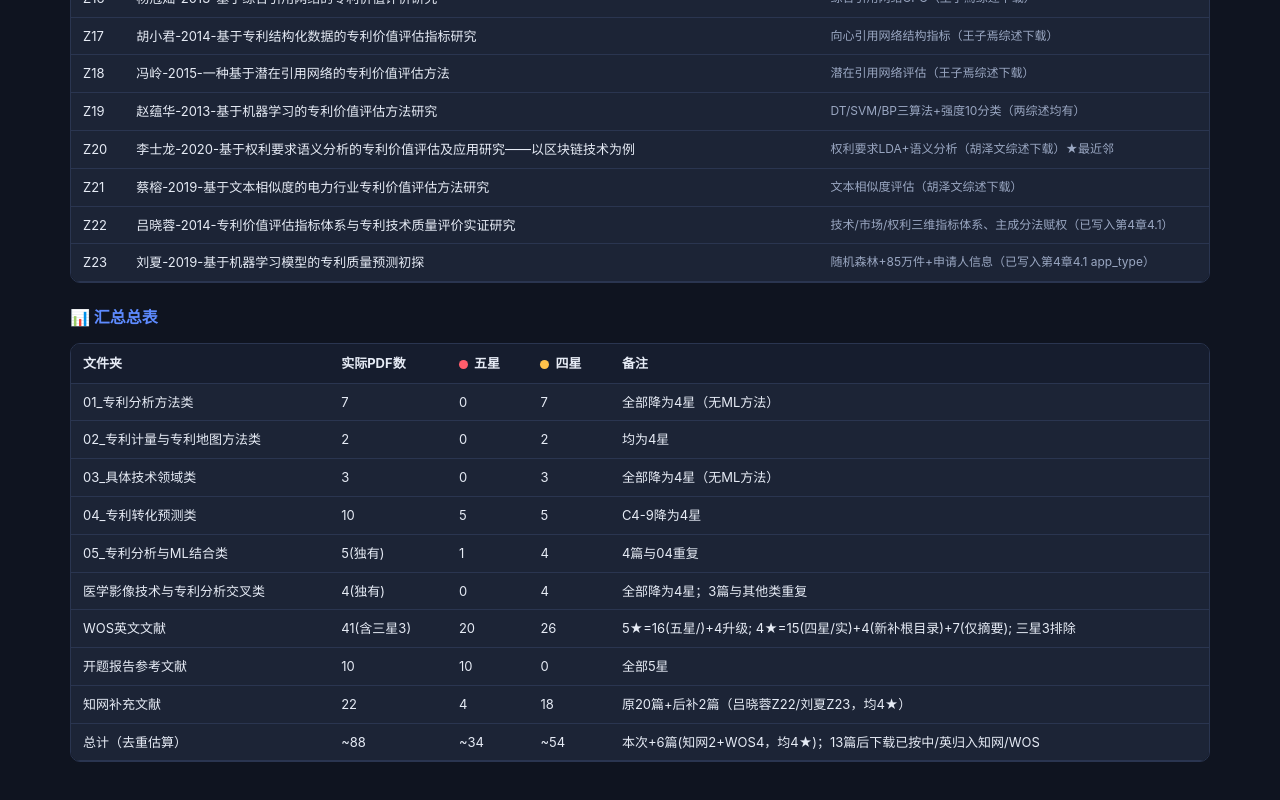
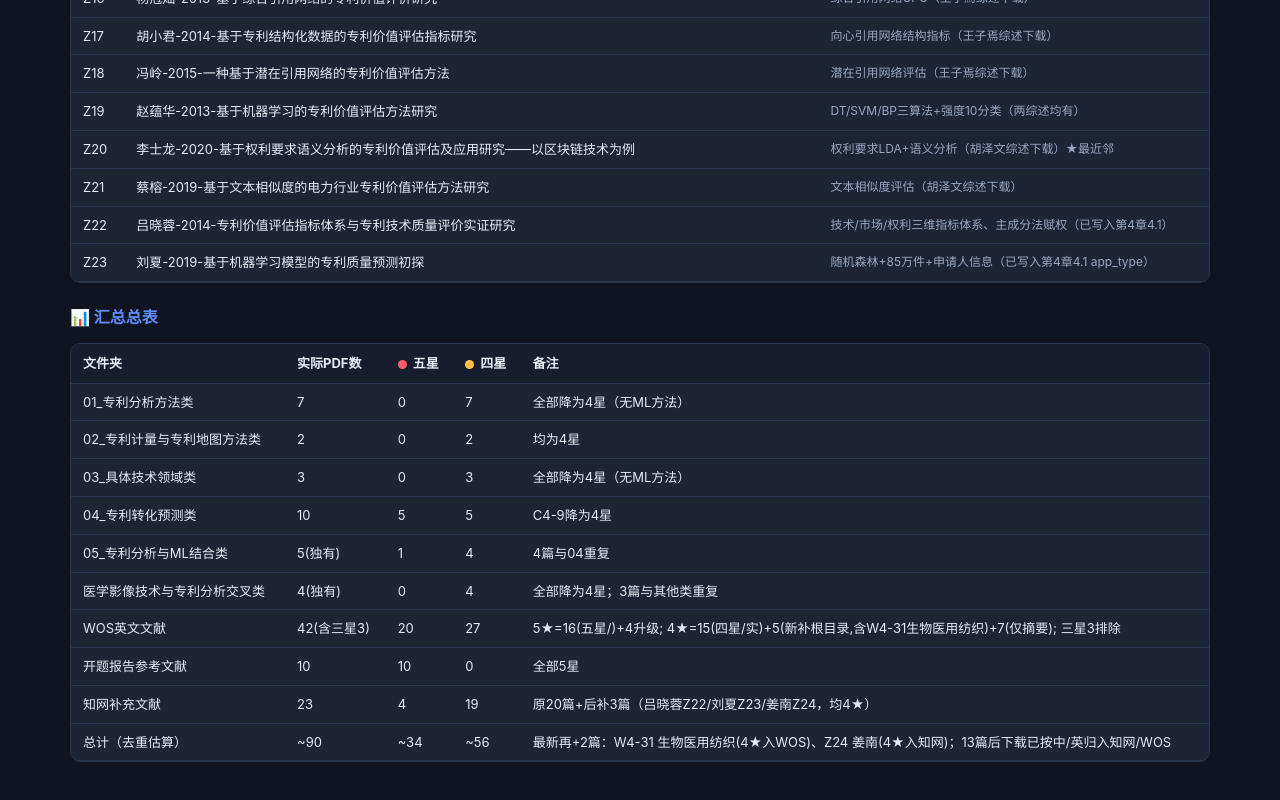
Before and after one commit to qiqi8-shiny/qqi_workbench, a plain HTML site: page literature-dashboard.html in a window 1280 px wide. Shown: the part 7536-8336 px from the top of the page. Drawn offline with Linux system fonts and the light colour scheme.

Commit message:
汇总总表数字更新: WOS 41→42(+W4-31), 知网 22→23(+Z24姜南), 总计~88→~90

```diff
--- a/literature-dashboard.html
+++ b/literature-dashboard.html
@@ -559,7 +559,7 @@ details.intro-box[open]>summary::after{content:" ▾";color:var(--mut);font-size
 
 <h3 class="sec">📊 汇总总表</h3>
 
-<div class="table-wrap"><table class="dt"><thead><tr><th>文件夹</th><th>实际PDF数</th><th><span class="dot red"></span>五星</th><th><span class="dot yellow"></span>四星</th><th>备注</th></tr></thead><tbody><tr><td>01_专利分析方法类</td><td>7</td><td>0</td><td>7</td><td>全部降为4星（无ML方法）</td></tr><tr><td>02_专利计量与专利地图方法类</td><td>2</td><td>0</td><td>2</td><td>均为4星</td></tr><tr><td>03_具体技术领域类</td><td>3</td><td>0</td><td>3</td><td>全部降为4星（无ML方法）</td></tr><tr><td>04_专利转化预测类</td><td>10</td><td>5</td><td>5</td><td>C4-9降为4星</td></tr><tr><td>05_专利分析与ML结合类</td><td>5(独有)</td><td>1</td><td>4</td><td>4篇与04重复</td></tr><tr><td>医学影像技术与专利分析交叉类</td><td>4(独有)</td><td>0</td><td>4</td><td>全部降为4星；3篇与其他类重复</td></tr><tr><td>WOS英文文献</td><td>41(含三星3)</td><td>20</td><td>26</td><td>5★=16(五星/)+4升级; 4★=15(四星/实)+4(新补根目录)+7(仅摘要); 三星3排除</td></tr><tr><td>开题报告参考文献</td><td>10</td><td>10</td><td>0</td><td>全部5星</td></tr><tr><td>知网补充文献</td><td>22</td><td>4</td><td>18</td><td>原20篇+后补2篇（吕晓蓉Z22/刘夏Z23，均4★）</td></tr><tr><td>总计（去重估算）</td><td>~88</td><td>~34</td><td>~54</td><td>本次+6篇(知网2+WOS4，均4★)；13篇后下载已按中/英归入知网/WOS</td></tr></tbody></table></div>
+<div class="table-wrap"><table class="dt"><thead><tr><th>文件夹</th><th>实际PDF数</th><th><span class="dot red"></span>五星</th><th><span class="dot yellow"></span>四星</th><th>备注</th></tr></thead><tbody><tr><td>01_专利分析方法类</td><td>7</td><td>0</td><td>7</td><td>全部降为4星（无ML方法）</td></tr><tr><td>02_专利计量与专利地图方法类</td><td>2</td><td>0</td><td>2</td><td>均为4星</td></tr><tr><td>03_具体技术领域类</td><td>3</td><td>0</td><td>3</td><td>全部降为4星（无ML方法）</td></tr><tr><td>04_专利转化预测类</td><td>10</td><td>5</td><td>5</td><td>C4-9降为4星</td></tr><tr><td>05_专利分析与ML结合类</td><td>5(独有)</td><td>1</td><td>4</td><td>4篇与04重复</td></tr><tr><td>医学影像技术与专利分析交叉类</td><td>4(独有)</td><td>0</td><td>4</td><td>全部降为4星；3篇与其他类重复</td></tr><tr><td>WOS英文文献</td><td>42(含三星3)</td><td>20</td><td>27</td><td>5★=16(五星/)+4升级; 4★=15(四星/实)+5(新补根目录,含W4-31生物医用纺织)+7(仅摘要); 三星3排除</td></tr><tr><td>开题报告参考文献</td><td>10</td><td>10</td><td>0</td><td>全部5星</td></tr><tr><td>知网补充文献</td><td>23</td><td>4</td><td>19</td><td>原20篇+后补3篇（吕晓蓉Z22/刘夏Z23/姜南Z24，均4★）</td></tr><tr><td>总计（去重估算）</td><td>~90</td><td>~34</td><td>~56</td><td>最新再+2篇：W4-31 生物医用纺织(4★入WOS)、Z24 姜南(4★入知网)；13篇后下载已按中/英归入知网/WOS</td></tr></tbody></table></div>
 
 </div>
 
```
